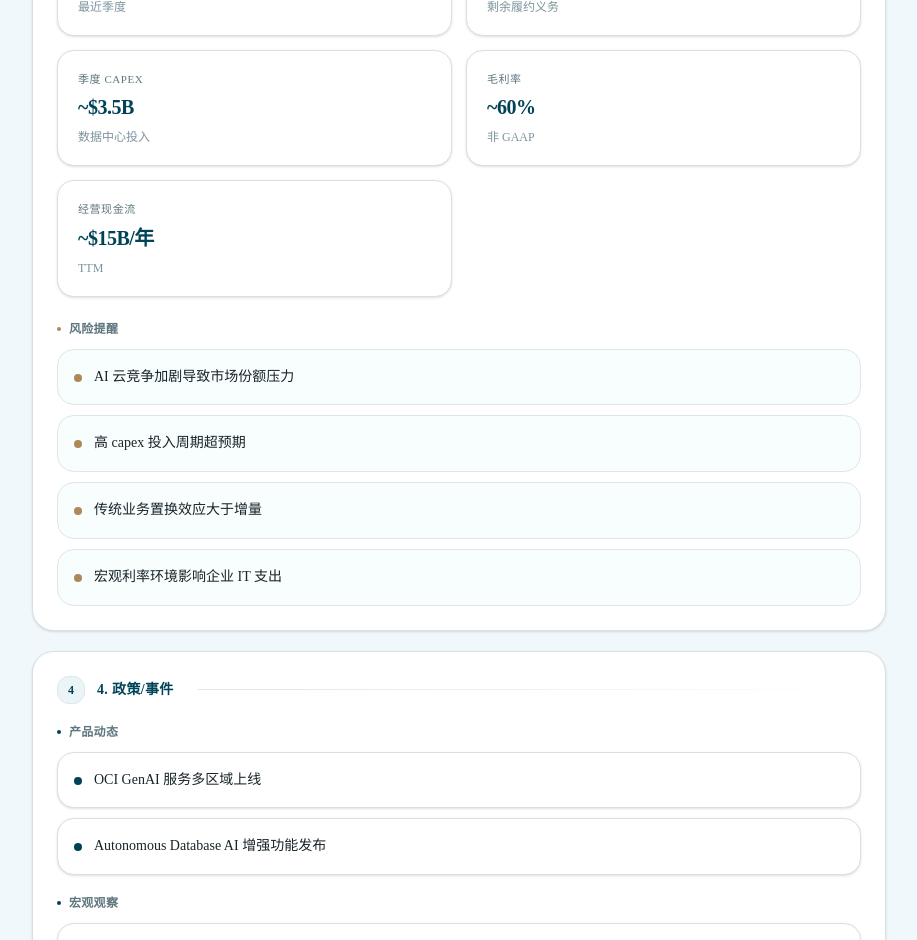
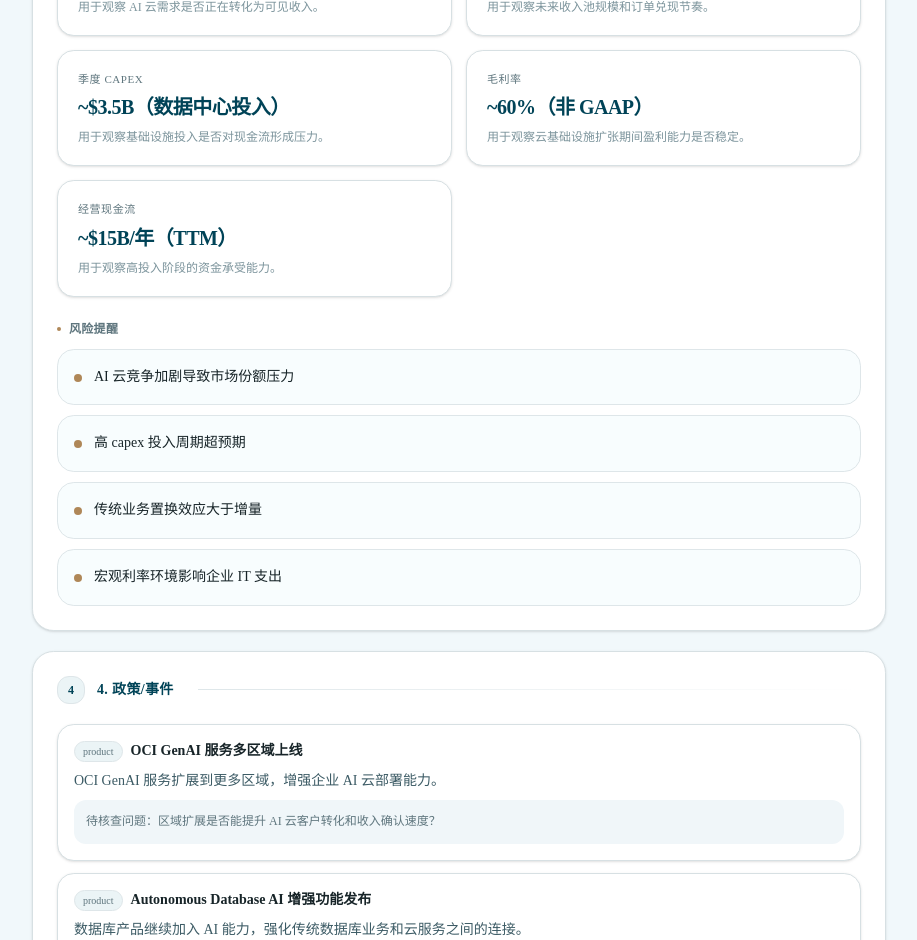
Before and after one commit to linjiahao068-source/moki-market-research-card, a Next.js app: page /research-card/orcl-ai-cloud in a window 1280 px wide. Shown: the part 1860-2800 px from the top of the page, without its empty margins (49-966 px from the left). Built offline with nearby package versions, Linux system fonts and the light colour scheme.

Commit message:
refactor research card schema for reusable agent output

```diff
--- a/src/components/ResearchCard.tsx
+++ b/src/components/ResearchCard.tsx
@@ -64,7 +64,7 @@
                   <div className="flex items-center gap-3">
                     <div className="inline-flex items-center gap-2 bg-[oklch(0.96_0.01_220)] text-[oklch(0.55_0.03_220)] px-3 py-1.5 rounded-full text-xs border border-[oklch(0.92_0.01_220)]">
                       <span className="w-1.5 h-1.5 rounded-full bg-[oklch(0.65_0.08_70)]"></span>
-                      Sample / Mock
+                      {card.isMock ? 'Sample / Mock' : 'Research Card' }
                     </div>
                     <div className="text-xs text-[oklch(0.55_0.03_220)] font-mono bg-white px-3 py-1.5 rounded-lg border border-[oklch(0.92_0.01_220)]">
                       {card.updatedAt}
@@ -111,7 +111,7 @@
                             {metric.label}
                           </div>
                           <div className="text-base font-bold text-[oklch(0.35_0.08_220)]">
-                            {metric.value}
+                            {metric.description}
                           </div>
                         </div>
                       ))}
@@ -156,9 +156,11 @@
                               {step.task}
                             </span>
                           </div>
+                          {step.followUpDate && (
                             <div className="text-xs text-[oklch(0.55_0.03_220)] font-mono">
                               {step.followUpDate}
                             </div>
+                          )}
                         </div>
                       ))}
                     </div>
@@ -178,7 +180,7 @@
             <ResearchCardSection id="summary" title="1. 一句话摘要" variant="elevated">
               <div className="bg-gradient-to-r from-[oklch(0.96_0.01_220)] to-[oklch(0.94_0.01_220)] rounded-xl p-5 border-l-4 border-[oklch(0.35_0.08_220)]">
                 <p className="text-[oklch(0.25_0.02_220)] leading-relaxed text-[15px]">
-                  {card.summary}
+                  {card.summary.oneLine}
                 </p>
               </div>
             </ResearchCardSection>
@@ -259,8 +261,8 @@
                     {card.fundamentals.keyMetrics.map((metric, idx) => (
                       <div key={idx} className="bg-white rounded-xl p-5 border border-[oklch(0.9_0.01_220)] shadow-sm">
                         <div className="text-[11px] text-[oklch(0.55_0.03_220)] mb-1.5 uppercase tracking-wider">{metric.label}</div>
-                        <div className="text-xl font-bold text-[oklch(0.35_0.08_220)] tracking-tight">{metric.value}</div>
-                        {metric.note && <div className="text-xs text-[oklch(0.65_0.03_220)] mt-2">{metric.note}</div>}
+                        <div className="text-xl font-bold text-[oklch(0.35_0.08_220)] tracking-tight">{metric.description}</div>
+                        <div className="text-xs text-[oklch(0.65_0.03_220)] mt-2">{metric.whyItMatters}</div>
                       </div>
                     ))}
                   </div>
@@ -284,55 +286,25 @@
 
             {/* 4. 政策/事件 */}
             <ResearchCardSection id="events" title="4. 政策/事件">
-              <div className="space-y-5">
-                {card.events.product.length > 0 && (
-                  <div>
-                    <div className="text-xs text-[oklch(0.55_0.03_220)] mb-3 font-semibold tracking-wide flex items-center gap-2">
-                      <span className="w-1 h-1 rounded-full bg-[oklch(0.35_0.08_220)]"></span>
-                      产品动态
+              <div className="space-y-3">
+                {card.events.items.map((event, idx) => (
+                  <div key={idx} className="p-4 bg-white rounded-xl border border-[oklch(0.9_0.01_220)] shadow-sm">
+                    <div className="flex flex-wrap items-center gap-2 mb-2">
+                      <span className="text-[10px] text-[oklch(0.55_0.03_220)] bg-[oklch(0.96_0.01_220)] px-2 py-0.5 rounded-full border border-[oklch(0.92_0.01_220)] font-mono">
+                        {event.type}
+                      </span>
+                      <span className="text-sm font-semibold text-[oklch(0.25_0.02_220)]">
+                        {event.title}
+                      </span>
                     </div>
-                    <div className="space-y-2.5">
-                      {card.events.product.map((event, idx) => (
-                        <div key={idx} className="flex items-start gap-3 p-4 bg-white rounded-xl border border-[oklch(0.9_0.01_220)] shadow-sm">
-                          <span className="w-2 h-2 rounded-full bg-[oklch(0.35_0.08_220)] mt-2 flex-shrink-0"></span>
-                          <span className="text-sm text-[oklch(0.25_0.02_220)] leading-relaxed">{event}</span>
+                    <p className="text-sm text-[oklch(0.45_0.04_220)] leading-relaxed mb-2">
+                      {event.description}
+                    </p>
+                    <p className="text-xs text-[oklch(0.55_0.03_220)] leading-relaxed bg-[oklch(0.97_0.008_220)] rounded-lg p-3">
+                      待核查问题：{event.impactQuestion}
+                    </p>
                   </div>
                 ))}
-                    </div>
-                  </div>
-                )}
-                {card.events.macro.length > 0 && (
-                  <div>
-                    <div className="text-xs text-[oklch(0.55_0.03_220)] mb-3 font-semibold tracking-wide flex items-center gap-2">
-                      <span className="w-1 h-1 rounded-full bg-[oklch(0.35_0.08_220)]"></span>
-                      宏观观察
-                    </div>
-                    <div className="space-y-2.5">
-                      {card.events.macro.map((event, idx) => (
-                        <div key={idx} className="flex items-start gap-3 p-4 bg-white rounded-xl border border-[oklch(0.9_0.01_220)] shadow-sm">
-                          <span className="w-2 h-2 rounded-full bg-[oklch(0.35_0.08_220)] mt-2 flex-shrink-0"></span>
-                          <span className="text-sm text-[oklch(0.25_0.02_220)] leading-relaxed">{event}</span>
-                        </div>
-                      ))}
-                    </div>
-                  </div>
-                )}
-                <div>
-                  <div className="text-xs text-[oklch(0.55_0.03_220)] mb-3 font-semibold tracking-wide flex items-center gap-2">
-                    <span className="w-1 h-1 rounded-full bg-[oklch(0.35_0.08_220)]"></span>
-                    财报日历
-                  </div>
-                  <div className="space-y-2.5">
-                    {card.events.earningsCalendar.map((item, idx) => (
-                      <div key={idx} className="flex items-center gap-4 p-4 bg-gradient-to-r from-[oklch(0.96_0.01_220)] to-[oklch(0.94_0.01_220)] rounded-xl border border-[oklch(0.92_0.01_220)]">
-                        <span className="text-sm font-mono text-[oklch(0.35_0.08_220)] w-32 font-semibold">
-                          {item.date}
-                        </span>
-                        <span className="text-sm text-[oklch(0.25_0.02_220)]">{item.event}</span>
-                      </div>
-                    ))}
-                  </div>
-                </div>
               </div>
             </ResearchCardSection>
 
@@ -399,9 +371,11 @@
                           {step.task}
                         </p>
                       </div>
+                      {step.followUpDate && (
                         <span className="text-xs text-[oklch(0.55_0.03_220)] font-mono bg-[oklch(0.96_0.01_220)] px-3 py-1 rounded-lg border border-[oklch(0.92_0.01_220)] whitespace-nowrap">
                           {step.followUpDate}
                         </span>
+                      )}
                     </div>
                     <p className="text-sm text-[oklch(0.55_0.03_220)] leading-relaxed pl-9">
                       {step.whyItMatters}
--- a/src/components/ResearchCardPreview.tsx
+++ b/src/components/ResearchCardPreview.tsx
@@ -22,7 +22,7 @@
             <div className="flex flex-wrap items-center gap-2">
               <div className="inline-flex items-center gap-2 text-xs text-[oklch(0.55_0.03_220)] bg-[oklch(0.96_0.01_220)] px-2 py-1 rounded-full border border-[oklch(0.92_0.01_220)]">
                 <span className="w-1.5 h-1.5 rounded-full bg-[oklch(0.65_0.08_70)]"></span>
-                Sample / Mock
+                {card.isMock ? 'Sample / Mock' : 'Research Card' }
               </div>
               <div className="text-xs text-[oklch(0.55_0.03_220)] bg-[oklch(0.96_0.01_220)] px-2 py-1 rounded-full border border-[oklch(0.92_0.01_220)]">
                 {card.cardType}
@@ -47,7 +47,7 @@
             一句话摘要
           </div>
           <p className="text-sm text-[oklch(0.35_0.05_220)] leading-relaxed">
-            {card.summary}
+            {card.summary.oneLine}
           </p>
         </div>
       </div>
--- a/src/data/orclResearchCard.ts
+++ b/src/data/orclResearchCard.ts
@@ -8,7 +8,12 @@
   subtitle: '当前更像：基本面验证 + 情绪分歧，而不是单纯情绪噪音',
   updatedAt: '2026-06-11',
   cardType: 'single-stock',
-  summary: 'Oracle 正处于 AI 云叙事验证期，OCI 增长是核心观察线索，RPO 转收入节奏决定短期业绩弹性，capex 投入规模和数据中心交付节奏影响中期盈利能力。',
+  isMock: true,
+  summary: {
+    oneLine: 'Oracle 正处于 AI 云叙事验证期，OCI 增长是核心观察线索，RPO 转收入节奏决定短期业绩弹性，capex 投入规模和数据中心交付节奏影响中期盈利能力。',
+    currentState: '当前市场讨论从单纯 AI 云叙事，转向订单、收入确认、基础设施投入和交付节奏的基本面验证。',
+    keyQuestion: 'RPO 能否按照可验证节奏转化为 OCI 收入，同时不让 capex 对现金流造成过大压力？'
+  },
   sentiment: {
     heatLevel: 7.5,
     direction: 'high-disagreement',
@@ -29,11 +34,31 @@
       '技术支持和咨询服务'
     ],
     keyMetrics: [
-      { label: 'OCI 收入同比增速', value: '~40%', note: '最近季度' },
-      { label: '总 RPO', value: '$85B+', note: '剩余履约义务' },
-      { label: '季度 capex', value: '~$3.5B', note: '数据中心投入' },
-      { label: '毛利率', value: '~60%', note: '非 GAAP' },
-      { label: '经营现金流', value: '~$15B/年', note: 'TTM' }
+      {
+        label: 'OCI 收入同比增速',
+        description: '~40%（最近季度）',
+        whyItMatters: '用于观察 AI 云需求是否正在转化为可见收入。'
+      },
+      {
+        label: '总 RPO',
+        description: '$85B+（剩余履约义务）',
+        whyItMatters: '用于观察未来收入池规模和订单兑现节奏。'
+      },
+      {
+        label: '季度 capex',
+        description: '~$3.5B（数据中心投入）',
+        whyItMatters: '用于观察基础设施投入是否对现金流形成压力。'
+      },
+      {
+        label: '毛利率',
+        description: '~60%（非 GAAP）',
+        whyItMatters: '用于观察云基础设施扩张期间盈利能力是否稳定。'
+      },
+      {
+        label: '经营现金流',
+        description: '~$15B/年（TTM）',
+        whyItMatters: '用于观察高投入阶段的资金承受能力。'
+      }
     ],
     risks: [
       'AI 云竞争加剧导致市场份额压力',
@@ -43,18 +68,43 @@
     ]
   },
   events: {
-    policy: [],
-    product: [
-      'OCI GenAI 服务多区域上线',
-      'Autonomous Database AI 增强功能发布'
-    ],
-    macro: [
-      '美元汇率波动影响海外收入',
-      '企业 IT 支出预算周期观察'
-    ],
-    earningsCalendar: [
-      { date: '2026-09-15', event: 'FY27 Q1 财报发布' },
-      { date: '2026-12-15', event: 'FY27 Q2 财报发布' }
+    items: [
+      {
+        type: 'product',
+        title: 'OCI GenAI 服务多区域上线',
+        description: 'OCI GenAI 服务扩展到更多区域，增强企业 AI 云部署能力。',
+        impactQuestion: '区域扩展是否能提升 AI 云客户转化和收入确认速度？'
+      },
+      {
+        type: 'product',
+        title: 'Autonomous Database AI 增强功能发布',
+        description: '数据库产品继续加入 AI 能力，强化传统数据库业务和云服务之间的连接。',
+        impactQuestion: 'AI 功能增强是否能提升现有数据库客户迁移到 OCI 的动力？'
+      },
+      {
+        type: 'macro',
+        title: '美元汇率波动影响海外收入',
+        description: '海外业务收入可能受到汇率变化影响，需要结合财报披露复盘。',
+        impactQuestion: '汇率变化是否会影响收入增速和管理层指引？'
+      },
+      {
+        type: 'macro',
+        title: '企业 IT 支出预算周期观察',
+        description: '企业云支出受到预算周期和宏观利率环境影响。',
+        impactQuestion: '企业 IT 支出节奏是否支持 OCI 继续保持较高增长？'
+      },
+      {
+        type: 'earnings',
+        title: 'FY27 Q1 财报发布',
+        description: '预计关注 OCI 增速、RPO 转收入节奏、capex 与现金流表现。',
+        impactQuestion: '管理层是否给出更清晰的 AI 云订单兑现路径？'
+      },
+      {
+        type: 'earnings',
+        title: 'FY27 Q2 财报发布',
+        description: '继续观察前一季度指引是否兑现。',
+        impactQuestion: 'AI 云叙事是否能连续多个季度获得基本面验证？'
+      }
     ]
   },
   technicalContext: {
```
Also changed, not shown: src/types/research-card.ts (+20 -12 lines). Lines whose indentation alone changed are shown as unchanged.
